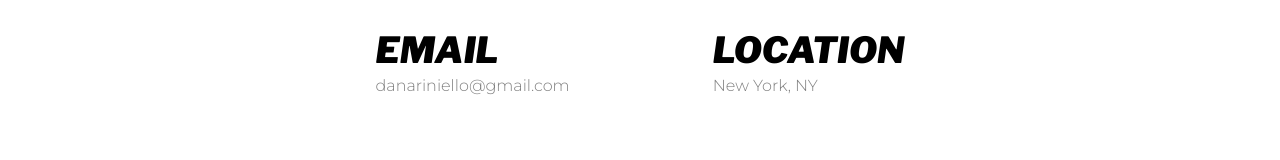
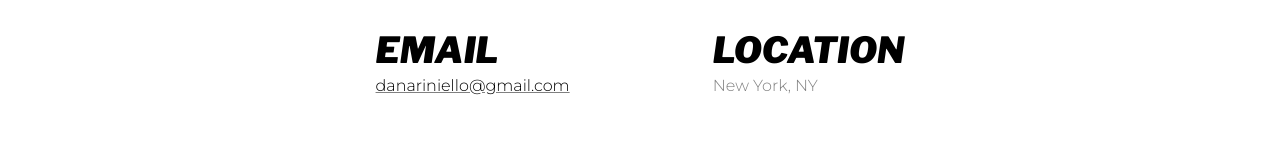
Before and after one commit to danarin21/dan-portfolio, a plain HTML site: page about.html in a window 1280 px wide. Shown: the part 1175-1335 px from the top of the page. Drawn offline with nearby package versions, Linux system fonts and the light colour scheme.

Commit message:
Made contact email link

```diff
--- a/about.html
+++ b/about.html
@@ -58,7 +58,7 @@
       <div class="contact-info">
         <div class="contact-email">
           <h2>email</h2>
-          <p>danariniello@gmail.com</p>
+          <p><a href="mailto:danariniello@gmail.com?Subject=Hello%20again" target="_top">danariniello@gmail.com</a></p>
         </div>
         <div class="contact-location">
           <h2>location</h2>
--- a/resources/css/style.css
+++ b/resources/css/style.css
@@ -353,6 +353,10 @@ section.contact {
   padding: 0 2rem;
 }
 
+.contact-email p {
+  text-decoration: underline;
+}
+
 .contact-location {
   display: inline;
   padding: 0 2rem;
```
